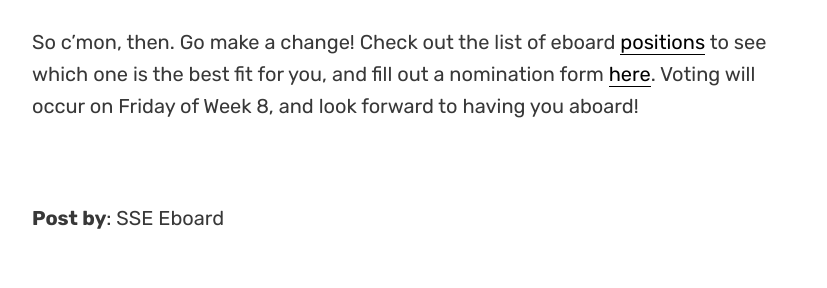
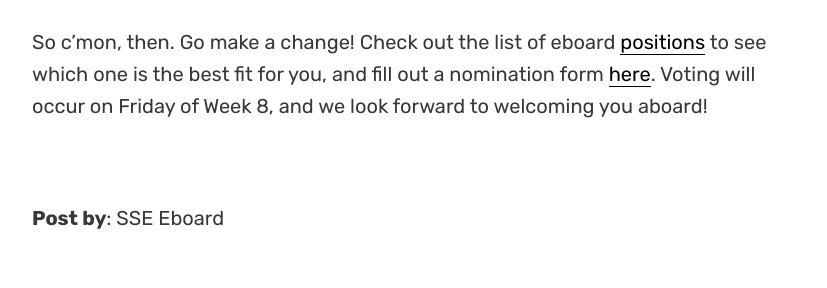
Before and after one commit to msoe-sse/msoe-sse.github.io, a Jekyll site: the page built from _posts/2020-01-15-Time-To-Run.md, in a window 1280 px wide and 900 px high, scrolled down 1615 px. Shown: the part 198-486 px from the top of the window, without its empty margins (224-1051 px from the left). Built offline with Jekyll 4.4.1, drawn with Linux system fonts in a browser that asks for light colours; nearby versions of some CDN libraries; some web fonts are replaced.

Commit message:
Fix typo

```diff
--- a/_posts/2020-01-15-Time-To-Run.md
+++ b/_posts/2020-01-15-Time-To-Run.md
@@ -22,4 +22,4 @@ If you're feeling like your software and comp sci classes just aren't preparing
 
 As an eBoard member you'll have a voice to help make life a little better for your friends and classmates. You'll have the opportunity to meet company representatives as you plan events, gather funding and meet alumni. Not only will you have the priviledge of interacting with these amazing people, but you'll also have the priviledge of harnessing their wants and desires and implementing them here at MSOE, making sure that the next generation of software engineers, computer engineers, computer scientists and their friends are more prepared than ever for the rapidly changing industry (not to mention that knowing some of these people can be a _wonderful_ resource to draw on when you're looking for a job!).
 
-So c'mon, then. Go make a change! Check out the list of eboard [positions](https://docs.google.com/document/d/1I6Dp_j_MUemtdn4tNFSr97WLYEepgRQZpXjQGESEJ2s/edit?usp=sharing)  to see which one is the best fit for you, and fill out a nomination form [here]( https://docs.google.com/document/d/1I6Dp_j_MUemtdn4tNFSr97WLYEepgRQZpXjQGESEJ2s/edit?usp=sharing). Voting will occur on Friday of Week 8, and look forward to having you aboard!
+So c'mon, then. Go make a change! Check out the list of eboard [positions](https://docs.google.com/document/d/1I6Dp_j_MUemtdn4tNFSr97WLYEepgRQZpXjQGESEJ2s/edit?usp=sharing)  to see which one is the best fit for you, and fill out a nomination form [here]( https://docs.google.com/document/d/1I6Dp_j_MUemtdn4tNFSr97WLYEepgRQZpXjQGESEJ2s/edit?usp=sharing). Voting will occur on Friday of Week 8, and we look forward to welcoming you aboard!
```
